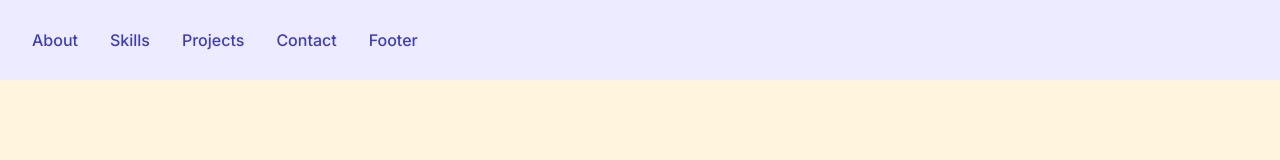
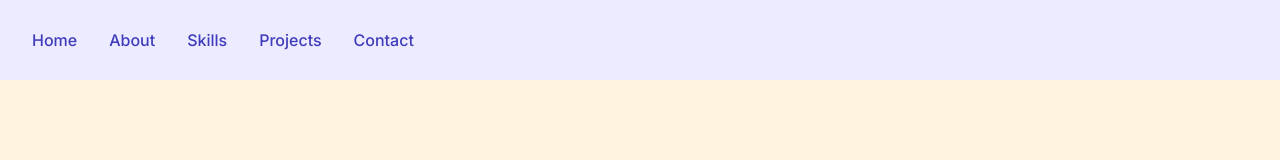
Before and after one commit to minwk79/react-portfolio-website, a React (Create React App) app: page / in a window 1280 px wide. Shown: the top 160 px of the page. Built offline with nearby package versions, Linux system fonts and the light colour scheme.

Commit message:
social component

```diff
--- a/package.json
+++ b/package.json
@@ -10,6 +10,7 @@
     "react-dom": "^17.0.2",
     "react-icons": "^4.3.1",
     "react-scripts": "5.0.0",
+    "react-scroll": "^1.8.6",
     "web-vitals": "^2.1.4"
   },
   "scripts": {
--- a/src/components/App.jsx
+++ b/src/components/App.jsx
@@ -6,11 +6,13 @@ import Project from './Project';
 import Contact from './Contact';
 import Footer from './Footer';
 import NavBar from './NavBar';
+import Social from './Social';
 
 function App() {
   return (
     <div className='bg-background'>
       <NavBar />
+      <Social />
       <Header />
       <About />
       <Skills />
@@ -19,7 +21,6 @@ function App() {
       {/* <Footer /> */}
 
 
-
     </div>
   )
 }
--- a/src/components/Contact.jsx
+++ b/src/components/Contact.jsx
@@ -8,25 +8,19 @@ function Contact() {
 
 
   return (
-    <div className='container flex py-20 items-center justify-center flex-col' id='contact'>
-      <div className='flex-col'>
-          <p className='secondaryText my-4'>You can always</p>
+    <div name='contact' className='w-full h-screen flex justify-center items-center p-4' id='contact'>
+      <form method='POST' action='https://getform.io/f/23fde768-537b-4cae-9d35-3e996ac4f6dd' className='flex flex-col max-w-[600px] w-full'>
+        <div className='pb-8'>
           <p className='primaryText my-4'>Contact Me</p>
-      </div>
+          <p className='secondaryText my-4'>Some Additional Text here</p>
+        </div>
+        <input className='my-4 p-2' type='text' placeholder='Your Name' name='name' />
+        <input className='my-4 p-2' type='email' placeholder='Your Email' name='email' />
+        <textarea className='my-4 p-2' name='message' rows='10' placeholder='Message'></textarea>
+        <button className='primaryBtn mx-auto '>send message</button>
+      </form>
 
-    <div className='flex flex-row gap-3'>
-      <div className='basis-1/4'>
-          <div className='border'>
-            <ContactCard icon="phone square icon" label="Phone:" contact="213-397-6528"/>
-          </div>
-          <div className='border'>
-            <ContactCard icon="envelope icon" label="Email:" contact="minwk79@gmail.com"/>
-          </div>
-        </div>
-        <div className='basis-3/4 border'>
-          <EmailForm />
-        </div>
-      </div>
+
     </div>
   )
 }
--- a/src/components/Footer.jsx
+++ b/src/components/Footer.jsx
@@ -1,6 +1,6 @@
 import React, {useState} from 'react'
 import RatingScale from './RatingScale'
-import SocialMedia from './SocialMedia';
+import Social from './Social';
 
 export default function Footer() {
 
@@ -37,9 +37,7 @@ export default function Footer() {
           </div>
         </div>
       </div>
-      <div className=''>
-        <SocialMedia />
-      </div>
+
     </div>
   )
 }
--- a/src/components/Header.jsx
+++ b/src/components/Header.jsx
@@ -2,7 +2,6 @@ import React from 'react'
 // import my image from assets and put it inside the img src.
 import myImg from '../assets/temp.png';
 import resume from '../assets/resume.pdf'
-
 
 export default function Header() {
   return (
--- a/src/components/NavBar.jsx
+++ b/src/components/NavBar.jsx
@@ -1,7 +1,7 @@
 import React, {useState} from 'react';
-import {FaBars, FaTimes, FaGithub, FaLinkedin} from 'react-icons/fa';
-import {HiOutlineMail} from 'react-icons/hi';
-import {BsFillPersonLinesFill} from 'react-icons/bs';
+import {FaBars, FaTimes} from 'react-icons/fa';
+
+import { Link, animateScroll as scroll } from "react-scroll";
 
 const NavBar = () => {
 
@@ -17,11 +17,32 @@ const NavBar = () => {
       {/* menu */}
       <div>
         <ul className='hidden md:flex'>
-            <li>About</li>
-            <li>Skills</li>
-            <li>Projects</li>
-            <li>Contact</li>
-            <li>Footer</li>
+            <li>
+              <Link to="home" smooth={true} duration={500}>
+                Home
+              </Link>
+            </li>
+            <li>
+              <Link to="about" smooth={true} duration={500}>
+                About
+              </Link>
+            </li>
+            <li>
+              <Link to="skills" smooth={true} duration={500}>
+                Skills
+              </Link>
+            </li>
+            <li>
+              <Link to="projects" smooth={true} duration={500}>
+                Projects
+              </Link>
+            </li>
+            <li>
+              <Link to="contact" smooth={true} duration={500}>
+                Contact
+              </Link>
+            </li>
+
         </ul>
       </div>
       {/* Hamburger */}
@@ -31,38 +52,32 @@ const NavBar = () => {
 
       {/* Mobile Menu */}
       <ul className={!nav ? 'hidden' : 'absolute top-0 left-0 w-full h-screen bg-silver flex flex-col justify-center items-center'}>
-        <li className='py-6 text-4xl'>Home</li>
-        <li className='py-6 text-4xl'>About</li>
-        <li className='py-6 text-4xl'>Skills</li>
-        <li className='py-6 text-4xl'>Projects</li>
-        <li className='py-6 text-4xl'>Contact</li>
+        <li className='py-6 text-4xl'>
+          <Link to="home" smooth={true} duration={500} onClick={handleClick}>
+            Home
+          </Link>
+        </li>
+        <li className='py-6 text-4xl'>
+          <Link to="about" smooth={true} duration={500} onClick={handleClick}>
+            About
+          </Link>
+        </li>
+        <li className='py-6 text-4xl'>
+          <Link to="skills" smooth={true} duration={500} onClick={handleClick}>
+            Skills
+          </Link>
+        </li>
+        <li className='py-6 text-4xl'>
+          <Link to="projects" smooth={true} duration={500} onClick={handleClick}>
+            Projects
+          </Link>
+        </li>
+        <li className='py-6 text-4xl'>
+          <Link to="contact" smooth={true} duration={500} onClick={handleClick}>
+            Contact
+          </Link>
+        </li>
       </ul>
-
-      {/* Social Icons */}
-      <div className='hidden lg:flex fixed flex-col top-[35%] left-0'>
-        <ul>
-          <li className='w-[160px] h-[60px] flex justify-between items-center ml-[-100px] hover:ml-[-10px] duration-300 bg-silver'>
-            <a className='flex justify-between items-center w-full text-tahiti-700' href='/'>
-              LinkedIn <FaLinkedin size={30}/>
-            </a>
-          </li>
-          <li className='w-[160px] h-[60px] flex justify-between items-center ml-[-100px] hover:ml-[-10px] duration-300 bg-silver'>
-            <a className='flex justify-between items-center w-full text-tahiti-700' href='/'>
-              GitHub <FaGithub size={30}/>
-            </a>
-          </li>
-          <li className='w-[160px] h-[60px] flex justify-between items-center ml-[-100px] hover:ml-[-10px] duration-300 bg-silver'>
-            <a className='flex justify-between items-center w-full text-tahiti-700' href='/'>
-              Email <HiOutlineMail size={30}/>
-            </a>
-          </li>
-          <li className='w-[160px] h-[60px] flex justify-between items-center ml-[-100px] hover:ml-[-10px] duration-300 bg-silver'>
-            <a className='flex justify-between items-center w-full text-tahiti-700' href='/'>
-              Resume <BsFillPersonLinesFill size={30}/>
-            </a>
-          </li>
-        </ul>
-      </div>
 
     </div>
   )
--- a/src/components/Project.jsx
+++ b/src/components/Project.jsx
@@ -8,7 +8,7 @@ export default function Project() {
   const des2 = "Lorem Imsum Dolores Dominguez I'm coming home again. Cheerssssesese"
 
   return (
-    <div name='project' id='project'>
+    <div name='projects' id='projects'>
       <div className='max-w-[1000px] mx-auto p-4 flex flex-col justify-center w-full h-full'>
         <div className='pb-8'>
             <p className='secondaryText my-4'>Here are my</p>
--- /dev/null
+++ b/src/components/Social.jsx
@@ -0,0 +1,66 @@
+import React from 'react'
+import {HiOutlineMail} from 'react-icons/hi';
+import {BsFillPersonLinesFill} from 'react-icons/bs';
+import {FaGithub, FaLinkedin} from 'react-icons/fa';
+
+function Social() {
+  return (
+    <div className='container'>
+        {/*Desktop Left Sidebar Social Icons*/}
+        <div className='hidden lg:flex fixed flex-col top-[35%] left-0'>
+            <ul>
+                <li className='w-[160px] h-[60px] flex justify-between items-center ml-[-100px] hover:ml-[-10px] duration-300 bg-silver'>
+                    <a className='flex justify-between items-center w-full text-tahiti-700' href='/'>
+                        LinkedIn <FaLinkedin size={30}/>
+                    </a>
+                </li>
+                <li className='w-[160px] h-[60px] flex justify-between items-center ml-[-100px] hover:ml-[-10px] duration-300 bg-silver'>
+                    <a className='flex justify-between items-center w-full text-tahiti-700' href='/'>
+                        GitHub <FaGithub size={30}/>
+                    </a>
+                </li>
+                <li className='w-[160px] h-[60px] flex justify-between items-center ml-[-100px] hover:ml-[-10px] duration-300 bg-silver'>
+                    <a className='flex justify-between items-center w-full text-tahiti-700' href='/'>
+                        Email <HiOutlineMail size={30}/>
+                    </a>
+                </li>
+                <li className='w-[160px] h-[60px] flex justify-between items-center ml-[-100px] hover:ml-[-10px] duration-300 bg-silver'>
+                    <a className='flex justify-between items-center w-full text-tahiti-700' href='/'>
+                        Resume <BsFillPersonLinesFill size={30}/>
+                    </a>
+                </li>
+            </ul>
+        </div>
+
+        {/*Mobile~Tablet: hovering sticky at the bottom*/}
+        <div className='lg:hidden fixed bottom-0 pb-8 left-56 right-56'>
+            <ul className='flex place-content-center rounded-xl'>
+                <li className='flex justify-between items-center bg-silver border-0 border-primary'>
+                    <a className='flex justify-between items-center w-full text-tahiti-700' href='/'>
+                        <FaLinkedin size={20}/>
+                    </a>
+                </li>
+                <li className='flex justify-between items-center bg-silver border-0 border-primary'>
+                    <a className='flex justify-between items-center w-full text-tahiti-700' href='/'>
+                        <FaGithub size={20}/>
+                    </a>
+                </li>
+                <li className='flex justify-between items-center bg-silver border-0 border-primary'>
+                    <a className='flex justify-between items-center w-full text-tahiti-700' href='/'>
+                        <HiOutlineMail size={20}/>
+                    </a>
+                </li>
+                <li className='flex justify-between items-center bg-silver border-0 border-primary'>
+                    <a className='flex justify-between items-center w-full text-tahiti-700' href='/'>
+                        <BsFillPersonLinesFill size={20}/>
+                    </a>
+                </li>
+            </ul>
+        </div>
+
+
+    </div>
+  )
+}
+
+export default Social
--- a/src/components/SocialMedia.jsx
+++ /dev/null
@@ -1,24 +0,0 @@
-import React from 'react'
-
-function SocialMedia() {
-  return (
-    <div className='social-media ui container'>
-        <h5>Follow Me!</h5>
-        <div className='icons'>
-            <button className='ui icon button'>
-                <a href="https://www.facebook.com/markquackk/" target="_blank" rel="noreferrer">
-                    <i className='facebook icon' />
-                </a>
-            </button>
-            <button className='ui icon button'>
-                <a href="https://www.instagram.com/markquack/" target="_blank" rel="noreferrer">
-                    <i className='instagram icon' />
-                </a>
-            </button>
-        </div>
-
-    </div>
-  )
-}
-
-export default SocialMedia
```
Also changed, not shown: 1 other file (tests, documents, lock files or other folders).
